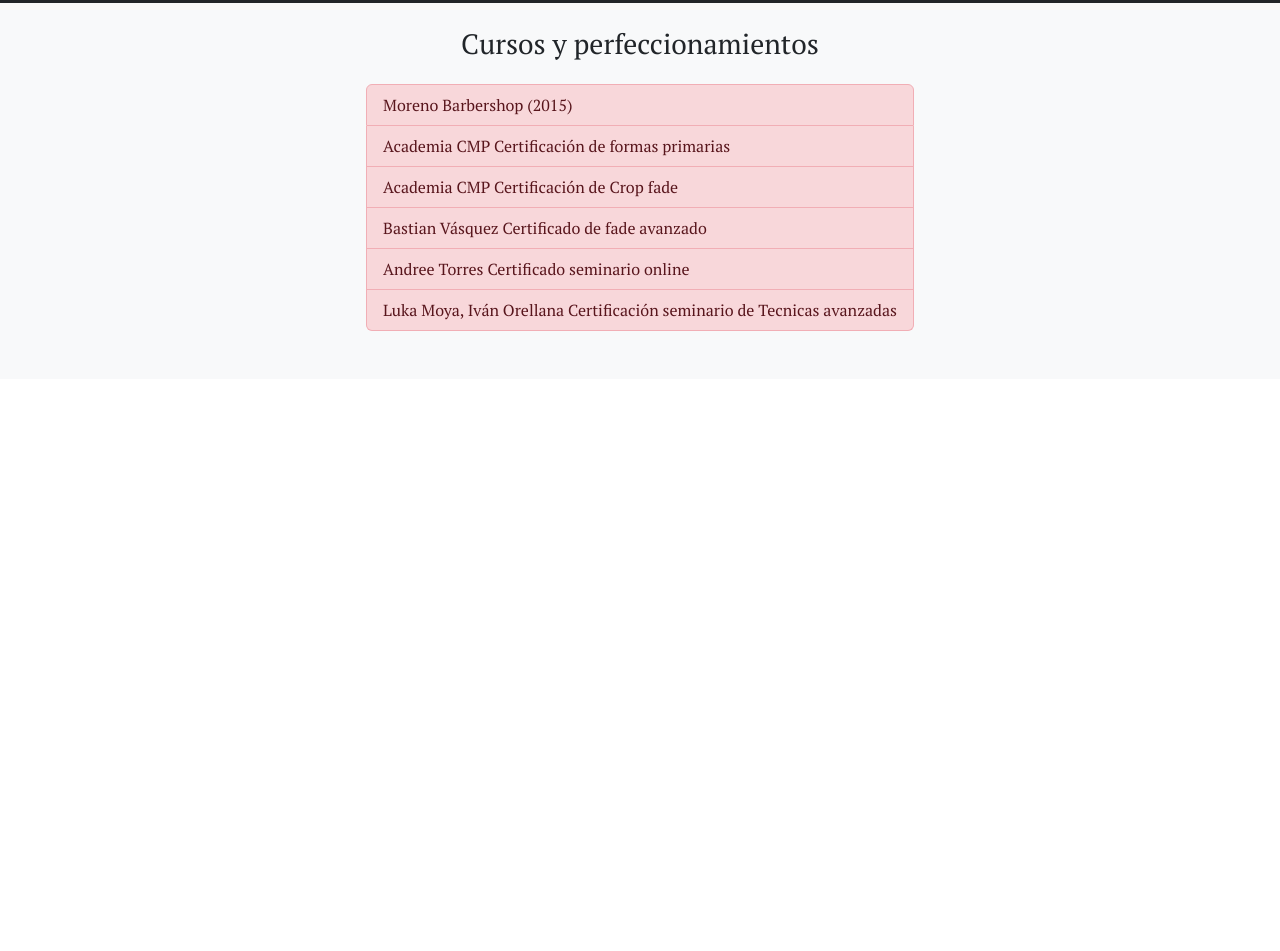
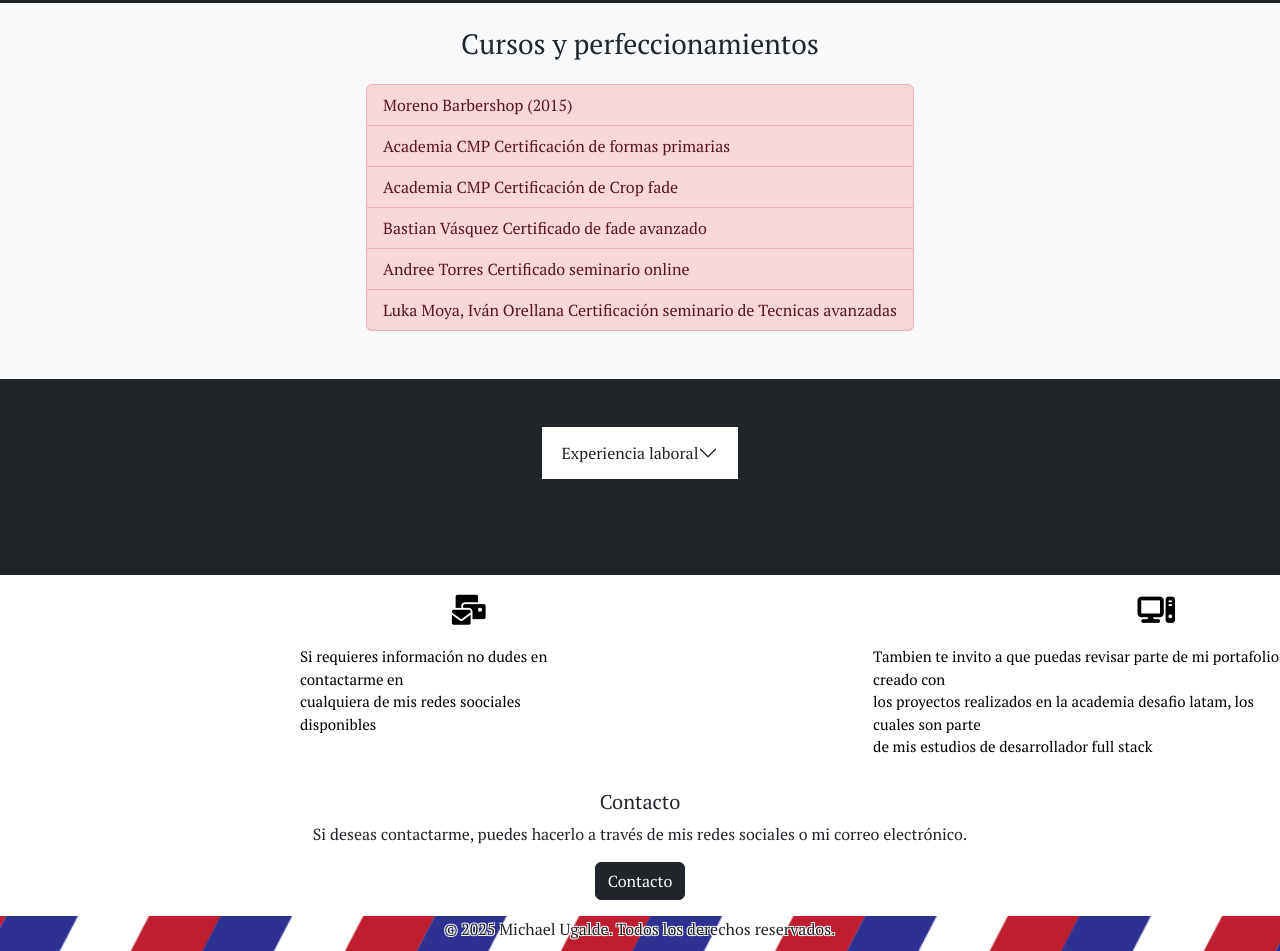
Before and after one commit to Michael-ug/Michael-ug.github.io, a plain HTML site: page index.html in a window 1280 px wide. Shown: the part 2288-3239 px from the top of the page. Before the commit the page ends 2667 px from the top, so only its background shows below. Drawn offline with nearby package versions, Linux system fonts and the light colour scheme.

Commit message:
index terminado

```diff
--- a/assets/css/style.css
+++ b/assets/css/style.css
@@ -15,7 +15,7 @@
     background-image: url(../img/img3.jpg);
     background-size: cover;
     background-position: center;
-    height: 1200px;
+    height: 980px;
 }
 .color-h2{
     color: #ffffff;
@@ -28,3 +28,42 @@
     justify-content: center;
     align-items: center;
 }
+.icono{
+    font-size: 30px;
+    color: #000000;
+    margin-bottom: 20px;
+    text-align: left;
+    margin-left: 450px;
+    margin-top: 20px;
+}
+.text-icono{
+    font-size: 15px;
+    color: #000000;
+    margin-left: 300px;
+    text-align: left;
+}
+.icono-2{
+    font-size: 30px;
+    color: #000000;
+    margin-top: 20px;
+    margin-left: 650px;
+}
+.text-icono-2{
+    font-size: 15px;
+    color: #000000;
+    margin-left: 280px;
+    text-align: left;
+}
+.back-footer{
+    background-image: url(../img/rayas.png);
+    background-size: cover;
+    background-position: center;
+    height: 35px;
+}
+.contorno{
+    text-shadow:
+    -1px -1px 0 white,  /* Sombra izquierda superior */
+     1px -1px 0 white,  /* Sombra derecha superior */
+    -1px  1px 0 white,  /* Sombra izquierda inferior */
+     1px  1px 0 white;  /* Sombra derecha inferior */
+}
--- a/index.html
+++ b/index.html
@@ -8,10 +8,11 @@
         <link rel="preconnect" href="https://fonts.googleapis.com">
         <link rel="preconnect" href="https://fonts.gstatic.com" crossorigin>
         <link href="https://fonts.googleapis.com/css2?family=PT+Serif:ital,wght@0,400;0,700;1,400;1,700&family=Roboto:wght@300&display=swap" rel="stylesheet">
+        <script src="https://kit.fontawesome.com/d3c753fd4e.js" crossorigin="anonymous"></script>
         <link rel="stylesheet" href="assets/css/style.css">
         <title>Michael Ug</title>
     </head>
-    <!-- apllicar font awesome -->
+
 <body>
         <nav class="navbar navbar-expand-lg bg-body-tertiary" data-bs-theme="dark">
             <div class="container-fluid">
@@ -40,7 +41,7 @@
     <main class="bg-dark d-flex flex-column align-items-center justify-content-center">
         <h2 class=" text-light py-4">Mas sobre mi</h2>
                 <p class="text-light text-center"> Soy barbero con una experiencia de casi 10 años en el oficio de la barbería, en el cual me he podido desempeñar en varias barberías dentro de Santiago, conociendo distintos tipos de trabajo y metodologías.
-                    <br>También he podido desempeñarme como barber fuera de Chile, específicamente en Toronto, Canadá, ciudad en la cual viví por alrededor de 6 meses, en los cuales pude aprender de una atención al cliente más detallada, personalizada y profesional. En dicho país también tuve la oportunidad.
+                    <br>También he podido desempeñarme como barbero fuera de Chile, específicamente en Toronto, Canadá, ciudad en la cual viví por alrededor de 6 meses, en los cuales pude aprender de una atención al cliente más detallada, personalizada y profesional. En dicho país también tuve la oportunidad.
                     de aprender inglés de manera básica, el cual me permitió poder comunicarme con los clientes y poder crecer como persona y profesional. Actualmente trabajo en una barbería en Chile, en la comuna de Peñalolén, en la cual llevo trabajando alrededor de un año, en el que he podido poner en
                     practica todo lo aprendido en Canadá y en mi trayectoria dentro de Chile. </p>
             <div class="row mx-5 ">
@@ -81,11 +82,50 @@
                         <li class="list-group-item list-group-item-action list-group-item-danger">Luka Moya, Iván Orellana Certificación seminario de Tecnicas avanzadas</li>
                     </ul>
                 </div>
+            </article>
+            <article class="bg-dark d-flex flex-column align-items-center justify-content-center container-fluid pb-5 m-5">
 
+                <div class="accordion accordion-flush" id="accordionFlushExample">
+                    <div class="accordion-item">
+                    <h2 class="accordion-header">
+                        <button class="accordion-button collapsed" type="button" data-bs-toggle="collapse" data-bs-target="#flush-collapseOne" aria-expanded="false" aria-controls="flush-collapseOne">
+                            Experiencia laboral
+                        </button>
+                    </h2>
+                <div id="flush-collapseOne" class="accordion-collapse collapse" data-bs-parent="#accordionFlushExample">
+                <div class="accordion-body">
+                    <ul >
+                        <li>Barbero independiente, Chile (Junio 2025 - Actualidad) </li>
+                        <li>Club de la barba, Chile (diciembre 2024 - Junio 2025) </li>
+                        <li >Miami Fades, Canada (Octubre 2023 - Abril 2024) </li>
+                        <li >Barbero independiente, Chile (Julio 2021 - Octubre 2023) </li>
+                        <li >BarbaNoztra, Chile (Octubre 2020 - Julio 2021) </li>
+                        <li >Barero independiente, Chile (Agosto 2019 - Octubre 2020) </li>
+                        <li >Lion Studio, Chile (Mayo 2017 - Junio 2019) </li>
+                        <li >Moreno Barbershop, Chile (Enero 2016 - Marzo 2017)</li>
+                    </ul>
+                </div>
+                </div>
+                </div>
             </article>
     </main>
-    <footer>
-
+    <footer >
+        <div class="d-flex">
+            <i class="fa-solid fa-envelopes-bulk icono"> </i>
+            <i class="fa-solid fa-computer icono-2"></i>
+        </div>
+        <div class="d-flex">
+            <p class="text-icono"> Si requieres información no dudes en contactarme en <br>cualquiera de mis redes soociales disponibles</p>
+            <p class="text-icono-2">Tambien te invito a que puedas revisar parte de mi portafolio creado con <br>los proyectos realizados en la academia desafio latam, los cuales son parte <br>de mis estudios de desarrollador full stack</p>
+        </div>
+        <div class="text-center text-dark py-3 container">
+            <h5>Contacto</h5>
+            <p>Si deseas contactarme, puedes hacerlo a través de mis redes sociales o mi correo electrónico.</p>
+            <a href="https://linktr.ee/Michael.ug21/" target="_blank" class="btn btn-dark">Contacto</a>
+        </div>
     </footer>
-  </body>
+     <div class="container-fluid back-footer d-flex flex-column align-items-center justify-content-center text-light">
+            <p class="text-dark pt-2 contorno">© 2025 Michael Ugalde. Todos los derechos reservados.</p>
+        </div>
+    </body>
 </html>
```
Also changed, not shown: assets/img/rayas.png (added), 3 other files.
